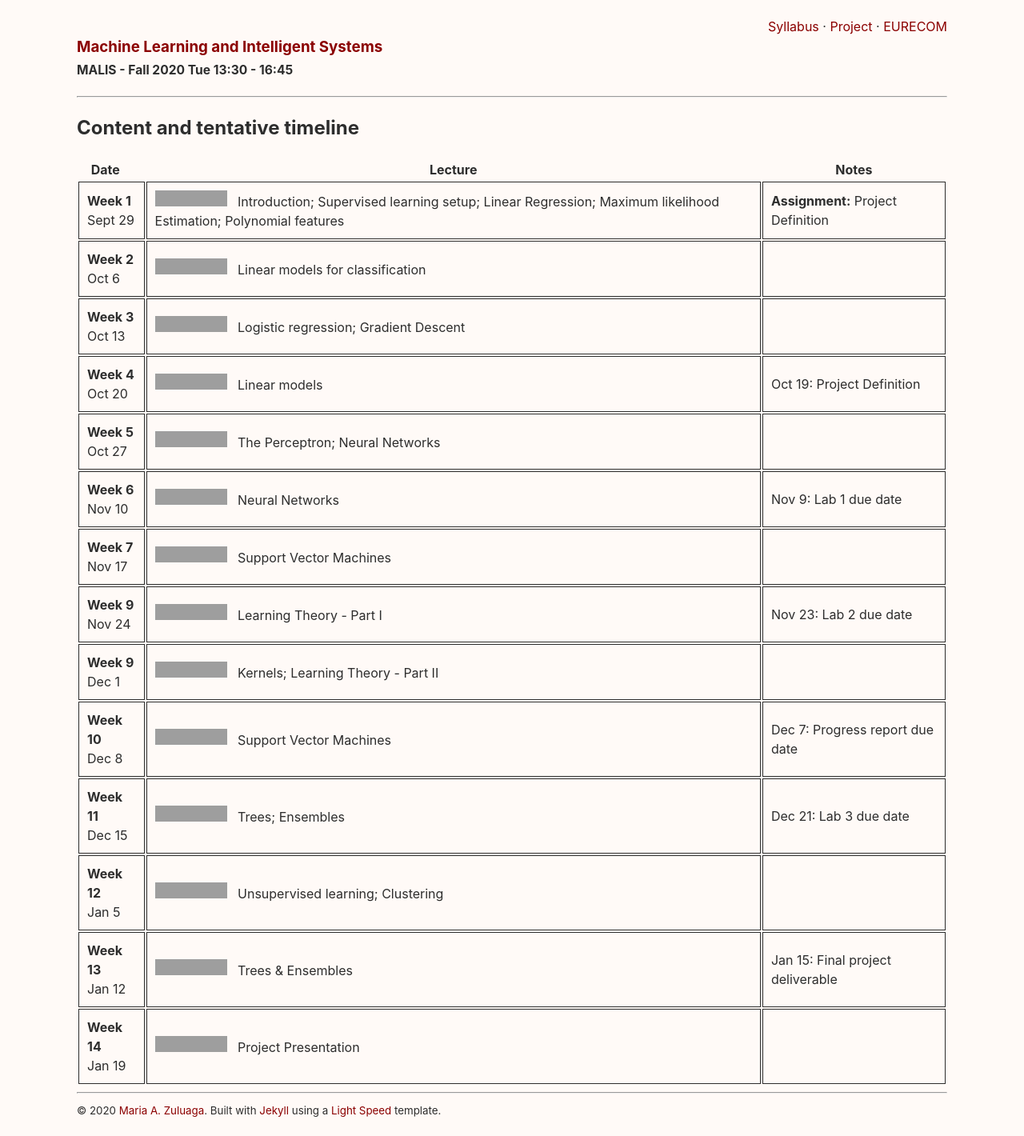
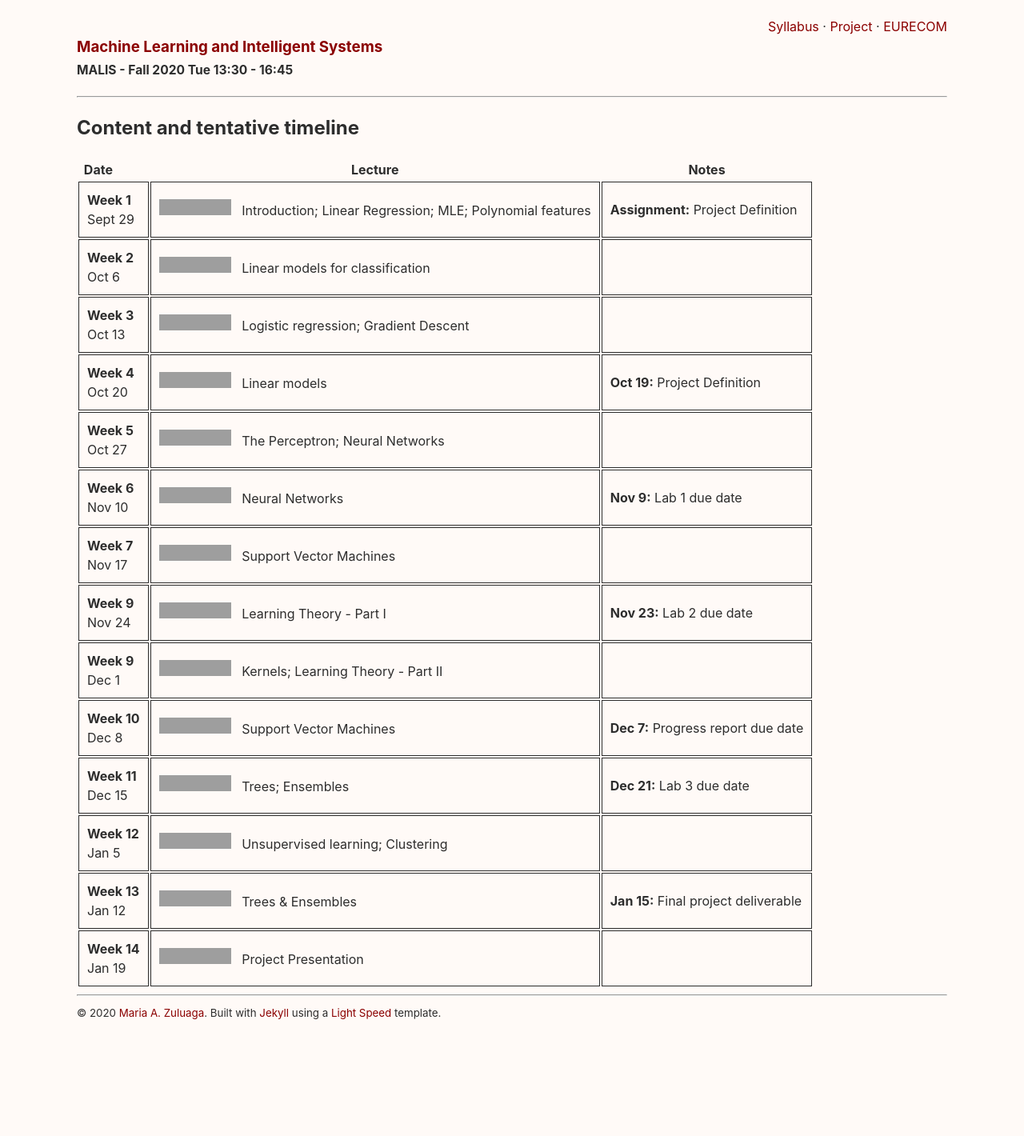
Before and after one commit to malis-course/malis-course.github.io, a Jekyll site: the page built from _pages/syllabus.md, in a window 1280 px wide, cut to the strip 0-1420 px from the top of the page. Shown: the whole strip at 80% size. Built offline with Jekyll 4.4.1, drawn with Linux system fonts in a browser that asks for light colours; after the commit the page ends 1298 px from its top, so only the background shows below that; grey boxes are pictures that could not be loaded.

Commit message:
2020 syllabus

```diff
--- a/_pages/syllabus.md
+++ b/_pages/syllabus.md
@@ -5,20 +5,19 @@ description: Tentative timeline
 permalink: /syllabus
 ---
 
-
-|  Date     &nbsp; &nbsp;  | Lecture           | Notes |
+|  Date     &nbsp; &nbsp;&nbsp; &nbsp;&nbsp; &nbsp;  | Lecture           | Notes |
 | --------- | --------------- | ------ |
-| **Week 1** <br> Sept 29       | [![Generic badge](https://img.shields.io/badge/-Lecture-blue.svg)](https://shields.io/) &nbsp; Introduction; Supervised learning setup; Linear Regression; Maximum likelihood Estimation; Polynomial features    |  **Assignment:** Project Definition |
+| **Week 1** <br> Sept 29       | [![Generic badge](https://img.shields.io/badge/-Lecture-blue.svg)](https://shields.io/) &nbsp; Introduction; Linear Regression; MLE; Polynomial features    |  **Assignment:** Project Definition |
 | **Week 2** <br> Oct 6      | [![Generic badge](https://img.shields.io/badge/-Lecture-blue.svg)](https://shields.io/) &nbsp; Linear models for classification     |    |
 | **Week 3** <br> Oct 13      | [![Generic badge](https://img.shields.io/badge/-Lecture-blue.svg)](https://shields.io/) &nbsp; Logistic regression; Gradient Descent      |    |
-| **Week 4** <br> Oct 20      |  [![Generic badge](https://img.shields.io/badge/-Lab Session-orange.svg)](https://shields.io/) &nbsp; Linear models     |  Oct 19: Project Definition  |
+| **Week 4** <br> Oct 20      |  [![Generic badge](https://img.shields.io/badge/-Lab Session-orange.svg)](https://shields.io/) &nbsp; Linear models     |  **Oct 19:** Project Definition  |
 | **Week 5** <br> Oct 27      | [![Generic badge](https://img.shields.io/badge/-Lecture-blue.svg)](https://shields.io/) &nbsp; The Perceptron; Neural Networks     |    |
-| **Week 6** <br> Nov 10      | [![Generic badge](https://img.shields.io/badge/-Lab Session-orange.svg)](https://shields.io/) &nbsp; Neural Networks     |  Nov 9: Lab 1 due date    |
+| **Week 6** <br> Nov 10      | [![Generic badge](https://img.shields.io/badge/-Lab Session-orange.svg)](https://shields.io/) &nbsp; Neural Networks     |  **Nov 9:** Lab 1 due date    |
 | **Week 7** <br> Nov 17      | [![Generic badge](https://img.shields.io/badge/-Lecture-blue.svg)](https://shields.io/) &nbsp; Support Vector Machines      |    |
-| **Week 9** <br> Nov 24      | [![Generic badge](https://img.shields.io/badge/-Lecture-blue.svg)](https://shields.io/) &nbsp;  Learning Theory - Part I   | Nov 23: Lab 2 due date   |
+| **Week 9** <br> Nov 24      | [![Generic badge](https://img.shields.io/badge/-Lecture-blue.svg)](https://shields.io/) &nbsp;  Learning Theory - Part I   | **Nov 23:** Lab 2 due date   |
 | **Week 9** <br> Dec 1      | [![Generic badge](https://img.shields.io/badge/-Lecture-blue.svg)](https://shields.io/) &nbsp; Kernels; Learning Theory - Part II     |    |
-| **Week 10** <br> Dec 8      | [![Generic badge](https://img.shields.io/badge/-Lab Session-orange.svg)](https://shields.io/) &nbsp; Support Vector Machines   |  Dec 7: Progress report due date   |
-| **Week 11** <br> Dec 15      | [![Generic badge](https://img.shields.io/badge/-Lecture-blue.svg)](https://shields.io/) &nbsp; Trees; Ensembles      |  Dec 21: Lab 3 due date |
+| **Week 10** <br> Dec 8      | [![Generic badge](https://img.shields.io/badge/-Lab Session-orange.svg)](https://shields.io/) &nbsp; Support Vector Machines   |  **Dec 7:** Progress report due date   |
+| **Week 11** <br> Dec 15      | [![Generic badge](https://img.shields.io/badge/-Lecture-blue.svg)](https://shields.io/) &nbsp; Trees; Ensembles      |  **Dec 21:** Lab 3 due date |
 | **Week 12** <br> Jan 5      | [![Generic badge](https://img.shields.io/badge/-Lecture-blue.svg)](https://shields.io/) &nbsp; Unsupervised learning; Clustering       |    |
-| **Week 13** <br> Jan 12      | [![Generic badge](https://img.shields.io/badge/-Lab Session-orange.svg)](https://shields.io/) &nbsp; Trees & Ensembles    | Jan 15: Final project deliverable  |
+| **Week 13** <br> Jan 12      | [![Generic badge](https://img.shields.io/badge/-Lab Session-orange.svg)](https://shields.io/) &nbsp; Trees & Ensembles    | **Jan 15:** Final project deliverable  |
 | **Week 14** <br> Jan 19      | [![Generic badge](https://img.shields.io/badge/-Lecture-blue.svg)](https://shields.io/) &nbsp; Project Presentation     |    |
```
